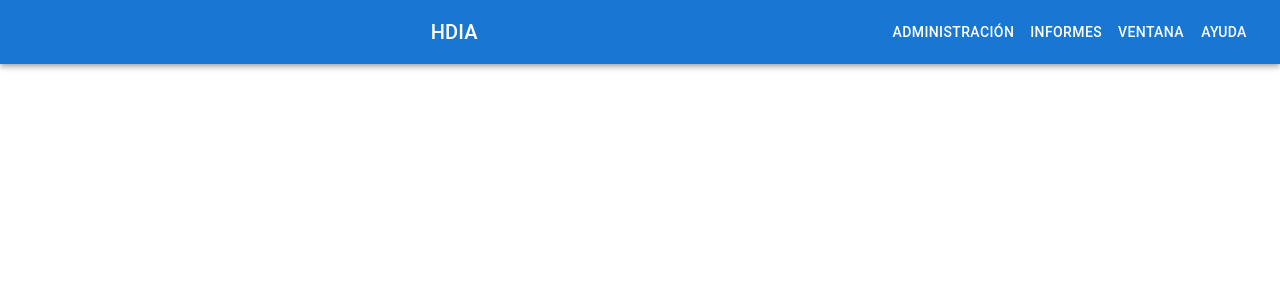
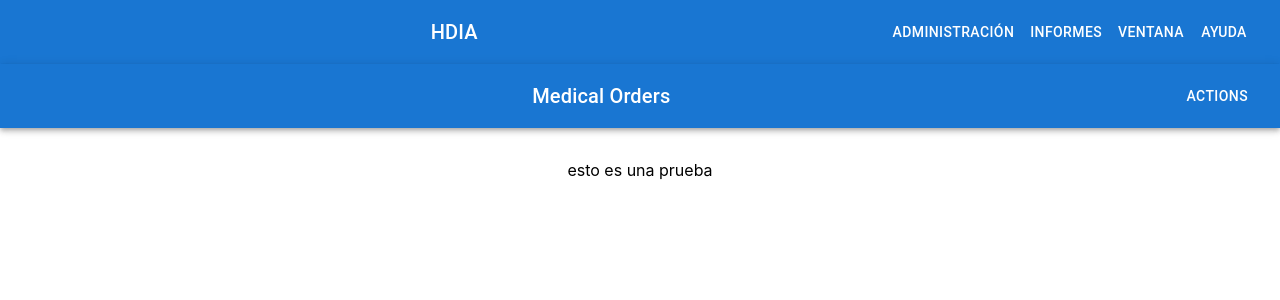
Before and after one commit to Powerbuilder-migration/react-repo, a React (Create React App) app: page / in a window 1280 px wide. Shown: the top 300 px of the page. Built offline with nearby package versions, Linux system fonts and the light colour scheme.

Commit message:
make changes

```diff
--- a/src/App.tsx
+++ b/src/App.tsx
@@ -1,12 +1,14 @@
 import React from 'react';
 import './App.css';
-//import MainAppBar  from './components/menu.tsx';
-import MainAppBar from './components/menu.tsx';
+import MainAppBar  from './components/menu.tsx';
+import MainLayout from './views/Container.tsx';
+
 
 const App:React.FC = () =>{
   return (
     <div className="App">
       <MainAppBar />
+      <MainLayout> esto es una prueba </MainLayout>
     </div>
   );
 }
--- /dev/null
+++ b/src/components/navigation.tsx
@@ -0,0 +1,70 @@
+import React from 'react';
+import {
+  AppBar,
+  Toolbar,
+  IconButton,
+  Menu,
+  MenuItem,
+  Button,
+  Typography,
+} from '@mui/material';
+import { useNavigate } from 'react-router-dom';
+
+const Navigation: React.FC = () => {
+  const navigate = useNavigate();
+  const [anchorEl, setAnchorEl] = React.useState<null | HTMLElement>(null);
+
+  const handleMenuOpen = (event: React.MouseEvent<HTMLElement>) => {
+    setAnchorEl(event.currentTarget);
+  };
+
+  const handleMenuClose = () => {
+    setAnchorEl(null);
+  };
+
+  const handleAction = (action: string) => {
+    handleMenuClose();
+    switch (action) {
+      case 'add':
+        navigate('/medical-order/new');
+        break;
+      case 'delete':
+        navigate('/medical-order/delete');
+        break;
+      // Add other navigation cases
+    }
+  };
+
+  return (
+    <AppBar position="static">
+      <Toolbar>
+        <Typography variant="h6" component="div" sx={{ flexGrow: 1 }}>
+          Medical Orders
+        </Typography>
+
+        <Button
+          color="inherit"
+          onClick={handleMenuOpen}
+        >
+          Actions
+        </Button>
+
+        <Menu
+          anchorEl={anchorEl}
+          open={Boolean(anchorEl)}
+          onClose={handleMenuClose}
+        >
+          <MenuItem onClick={() => handleAction('add')}>Add</MenuItem>
+          <MenuItem onClick={() => handleAction('delete')}>Delete</MenuItem>
+          <MenuItem onClick={() => handleAction('suspend')}>Suspend/Activate</MenuItem>
+          <MenuItem onClick={() => handleAction('protocol')}>Protocol</MenuItem>
+          <MenuItem onClick={() => handleAction('allergies')}>Allergies</MenuItem>
+          <MenuItem onClick={() => handleAction('history')}>History</MenuItem>
+          {/* Add other menu items */}
+        </Menu>
+      </Toolbar>
+    </AppBar>
+  );
+};
+
+export default Navigation;
--- a/src/components/notFoundPage.tsx
+++ b/src/components/notFoundPage.tsx
@@ -0,0 +1,24 @@
+import React from 'react';
+import { Typography, Button, Box } from '@mui/material';
+import { Link } from 'react-router-dom';
+
+const NotFoundPage = () => {
+    return (
+        <Box textAlign="center" mt={5}>
+            <Typography variant="h1" component="h1" gutterBottom>
+                404
+            </Typography>
+            <Typography variant="h2" component="h2" gutterBottom>
+                Page Not Found
+            </Typography>
+            <Typography variant="body1" gutterBottom>
+                The page you are looking for does not exist.
+            </Typography>
+            <Button variant="contained" color="primary" component={Link} to="/">
+                Go to Home
+            </Button>
+        </Box>
+    );
+};
+
+export default NotFoundPage;
--- /dev/null
+++ b/src/views/Container.tsx
@@ -0,0 +1,16 @@
+import React from 'react';
+import { Container } from '@mui/material';
+import Navigation from '../components/navigation.tsx';
+
+const MainLayout: React.FC<{ children: React.ReactNode }> = ({ children }) => {
+  return (
+    <>
+      <Navigation />
+      <Container maxWidth="lg" sx={{ mt: 4 }}>
+        {children}
+      </Container>
+    </>
+  );
+};
+
+export default MainLayout;
```
